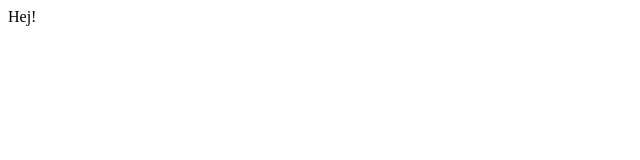
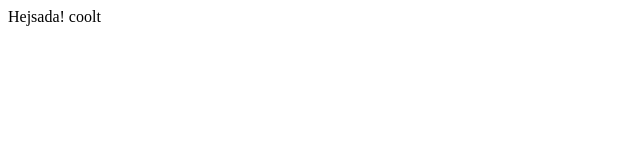
Before and after one commit to aleste01/aleste01.github.io, a plain HTML site: page index.html in a window 1280 px wide. Shown: the full height of the page, 0-640 px from the left. Drawn offline with Linux system fonts and the light colour scheme.

Commit message:
lite ändring

```diff
--- a/index.html
+++ b/index.html
@@ -1,6 +1,7 @@
 <!doctype html>
 <html>
 <body>
-<p1> Hej! </p1>
+<p1> Hejsada! </p1>
+<p2> coolt </p2>
 </body>
 </html>
```
